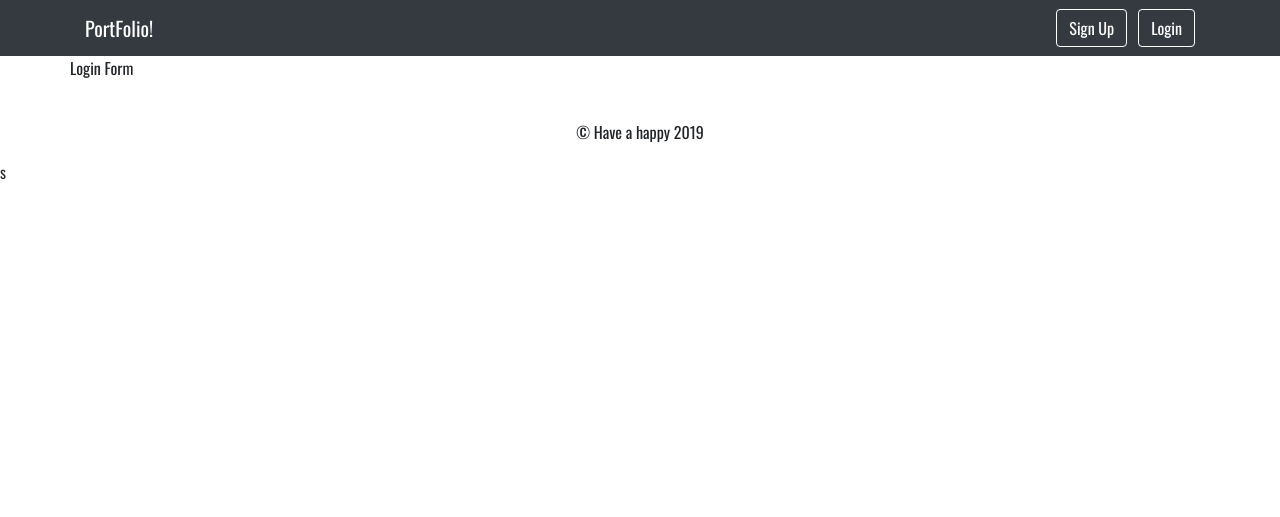
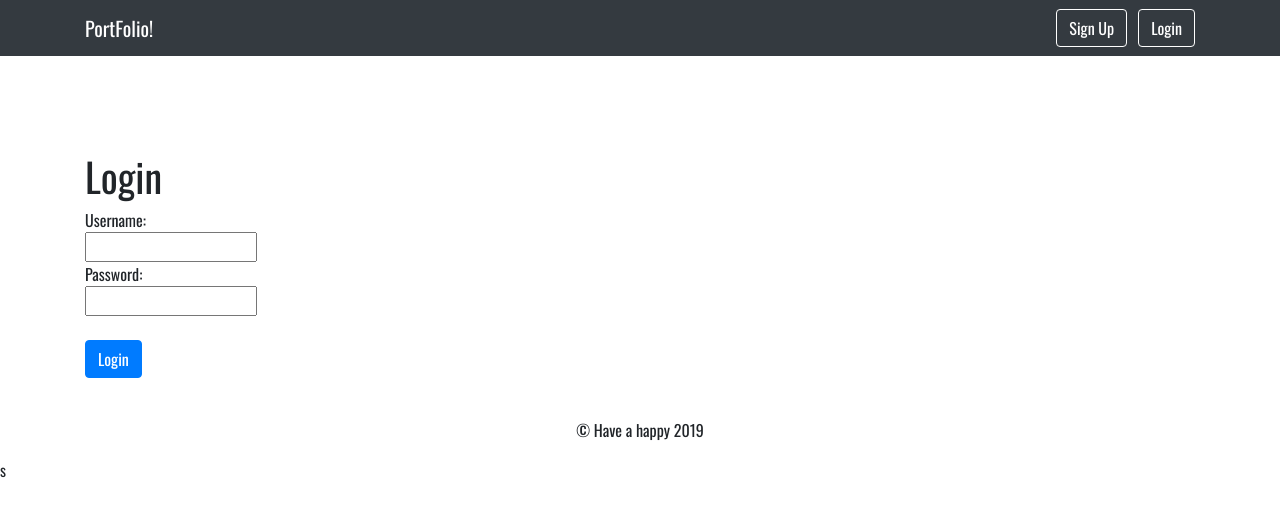
Before and after one commit to shubham1560/Producthunt-Django, a Django app: page /accounts/ in a window 1280 px wide. Shown: the top 517 px of the page. Run offline with Django 3.2, Linux system fonts and the light colour scheme; some libraries are stand-ins or nearby versions.

Commit message:
Added log in functionality

```diff
--- a/accounts/templates/Login.html
+++ b/accounts/templates/Login.html
@@ -12,10 +12,19 @@
     {% block content%}
 
     <div class="container">
-        <div class="row">
-            Login Form
-        </div>
+        <br><br> {% if error %} {{error}} {% endif %}
+        <br><br>
+        <h1>Login</h1>
+        <form method="POST" action="{%url 'login'%}">
+            {% csrf_token %} Username:
+            <br>
+            <input type="text" name="username" />
+            <br> Password:
+            <br> <input type="password" name="password"><br><br>
+            <input type="submit" value="Login" class="btn btn-primary">
+        </form>
     </div>
+
     {% endblock %}
 </body>
 
--- a/accounts/templates/SignUp.html
+++ b/accounts/templates/SignUp.html
@@ -10,8 +10,10 @@
 
 <body>
     {% block content%}
-    <br><br>
+
     <div class="container">
+        <br><br> {% if error %} {{error}} {% endif %}
+        <br><br>
         <h1>Sign Up</h1>
         <form method="POST" action="{%url 'signup'%}">
             {% csrf_token %} Username:
--- a/accounts/views.py
+++ b/accounts/views.py
@@ -5,7 +5,19 @@
 
 
 def login(request):
-    return render(request, 'Login.html')
+    if request.method=='POST':
+        print("Post Method")
+        user = auth.authenticate(username=request.POST['username'], password=request.POST['password'])
+        if user:
+            auth.login(request, user)
+            return redirect('home')
+        else:
+            return render(request, 'Login.html', {'error': 'username or password is incorrect'})
+            print("User not found")
+
+        # return render(request, 'SignUp.html')
+    else:
+        return render(request, 'Login.html')
 
 
 def signup(request):
--- a/products/templates/home.html
+++ b/products/templates/home.html
@@ -14,7 +14,7 @@
     <div class="container">
         <div class="row">
 
-            <div class="col-md-3">The login page will be made in a minute</div>
+            <div class="col-md-3">Logged in mannnn!</div>
         </div>
     </div>
 
```
